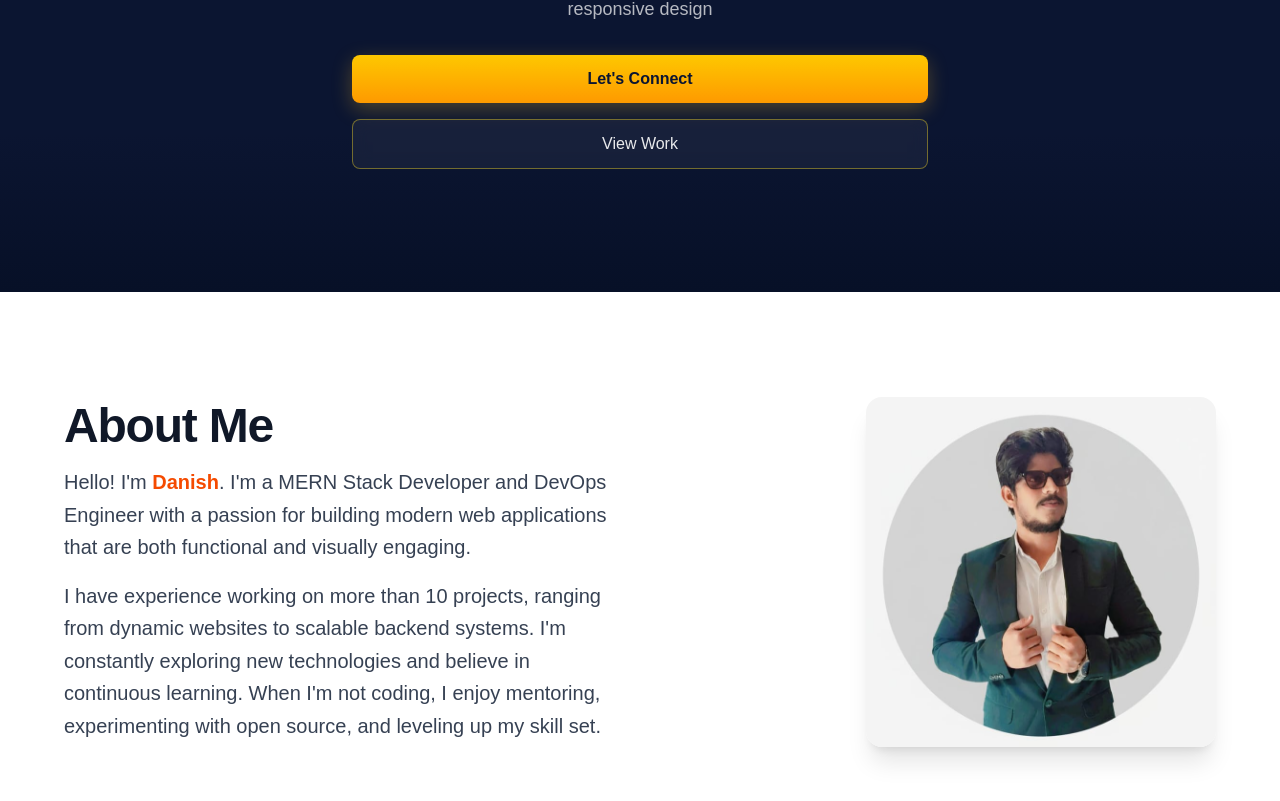
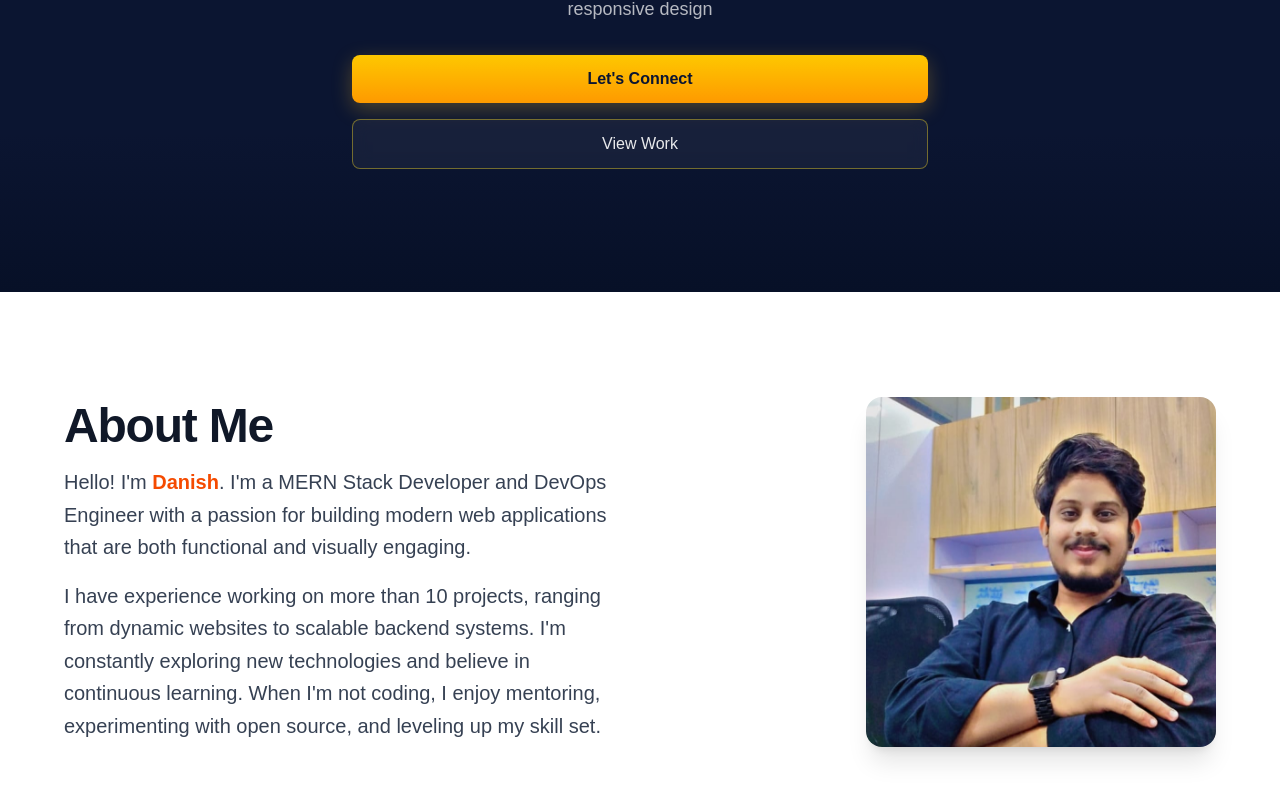
Before and after one commit to danishkhan8909/danish_portfolio, a Next.js app: page / in a window 1280 px wide. Shown: the part 461-1262 px from the top of the page. Built offline with nearby package versions, Linux system fonts and the light colour scheme.

Commit message:
update code

```diff
--- a/src/components/home/about.jsx
+++ b/src/components/home/about.jsx
@@ -24,7 +24,7 @@ const About = () => {
         {/* Profile Image */}
         <div className="flex justify-center md:justify-end">
           <img
-            src="/danish.jpg"
+            src="/danish.jpeg"
             alt="danish Profile"
             className="w-48 h-48 sm:w-64 sm:h-64 md:w-80 md:h-80 lg:w-[350px] lg:h-[350px] rounded-2xl shadow-xl object-cover"
             loading="lazy"
```
Also changed, not shown: public/danish.jpeg (added), public/danish.jpg (deleted).
